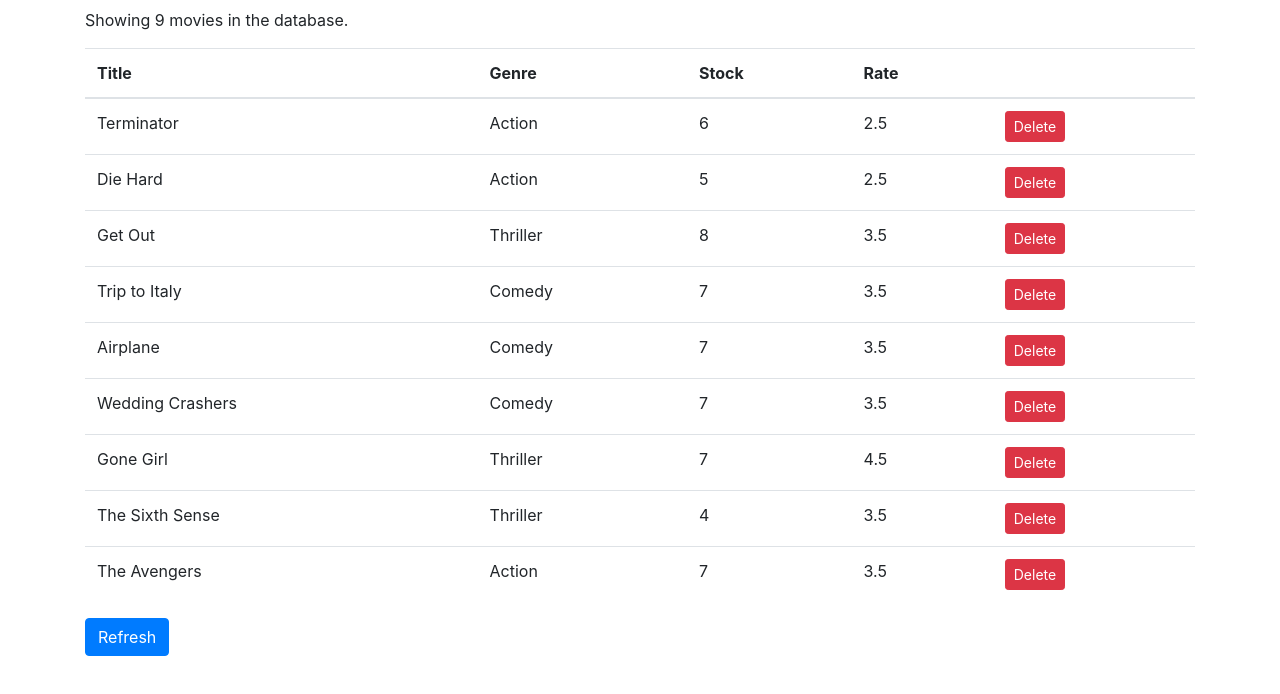
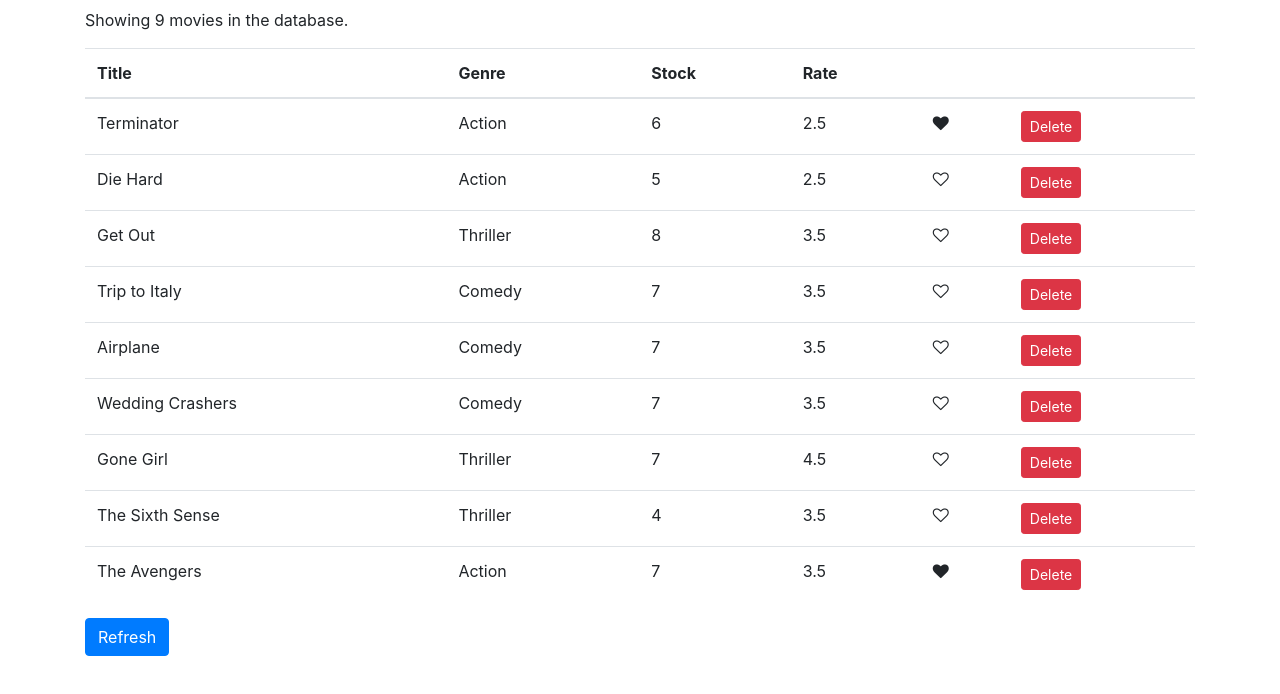
Before and after one commit to andresev/vidly-project, a React (Create React App) app: page / in a window 1280 px wide. Shown: the top 694 px of the page. Built offline with nearby package versions, Linux system fonts and the light colour scheme.

Commit message:
vidly working with like toggle button and services

```diff
--- a/src/App.js
+++ b/src/App.js
@@ -1,7 +1,7 @@
 import React, { Component } from 'react';
 
 import './App.css';
-import Movies from './Movies/Movies';
+import Movies from './components/Movies';
 
 function App() {
   return (
--- a/src/Movies/Movies.jsx
+++ b/src/components/Movies.jsx
@@ -1,5 +1,6 @@
 import React, { Component } from "react";
 import { getMovies } from "../services/fakeMovieService";
+import Like from "./common/Like";
 
 class Movies extends Component {
   state = {
@@ -17,6 +18,14 @@
     console.log(getMovies());
 
     this.setState({ movies: getMovies() });
+  };
+
+  handleLike = (movie) => {
+    const movies = [...this.state.movies];
+    const index = movies.indexOf(movie);
+    movies[index] = { ...movies[index] };
+    movies[index].liked = !movies[index].liked;
+    this.setState({ movies });
   };
 
   render() {
@@ -46,6 +55,7 @@
               <th>Stock</th>
               <th>Rate</th>
               <th></th>
+              <th></th>
             </tr>
           </thead>
           <tbody>
@@ -55,6 +65,12 @@
                 <td>{movie.genre.name}</td>
                 <td>{movie.numberInStock}</td>
                 <td>{movie.dailyRentalRate}</td>
+                <td>
+                  <Like
+                    liked={movie.liked}
+                    likeClicked={() => this.handleLike(movie)}
+                  />
+                </td>
                 <td>
                   <button
                     onClick={() => this.handleDelete(movie)}
@@ -71,7 +87,7 @@
         <button
           onClick={this.handleRefresh}
           type="button"
-          class="btn btn-primary"
+          className="btn btn-primary"
         >
           Refresh
         </button>
--- /dev/null
+++ b/src/components/common/Like.jsx
@@ -0,0 +1,21 @@
+import React, { Component } from "react";
+
+// Input: liked boolean
+//Output:
+
+class Like extends Component {
+  render() {
+    let classes = "fa fa-heart";
+    if (!this.props.liked) classes += "-o";
+    return (
+      <i
+        onClick={this.props.likeClicked}
+        style={{ cursor: "pointer" }}
+        className={classes}
+        aria-hidden="true"
+      ></i>
+    );
+  }
+}
+
+export default Like;
--- a/src/services/fakeMovieService.js
+++ b/src/services/fakeMovieService.js
@@ -7,63 +7,72 @@
     genre: { _id: "5b21ca3eeb7f6fbccd471818", name: "Action" },
     numberInStock: 6,
     dailyRentalRate: 2.5,
-    publishDate: "2018-01-03T19:04:28.809Z"
+    publishDate: "2018-01-03T19:04:28.809Z",
+    liked: true,
   },
   {
     _id: "5b21ca3eeb7f6fbccd471816",
     title: "Die Hard",
     genre: { _id: "5b21ca3eeb7f6fbccd471818", name: "Action" },
     numberInStock: 5,
-    dailyRentalRate: 2.5
+    dailyRentalRate: 2.5,
+    liked: false,
   },
   {
     _id: "5b21ca3eeb7f6fbccd471817",
     title: "Get Out",
     genre: { _id: "5b21ca3eeb7f6fbccd471820", name: "Thriller" },
     numberInStock: 8,
-    dailyRentalRate: 3.5
+    dailyRentalRate: 3.5,
+    liked: false,
   },
   {
     _id: "5b21ca3eeb7f6fbccd471819",
     title: "Trip to Italy",
     genre: { _id: "5b21ca3eeb7f6fbccd471814", name: "Comedy" },
     numberInStock: 7,
-    dailyRentalRate: 3.5
+    dailyRentalRate: 3.5,
+    liked: false,
   },
   {
     _id: "5b21ca3eeb7f6fbccd47181a",
     title: "Airplane",
     genre: { _id: "5b21ca3eeb7f6fbccd471814", name: "Comedy" },
     numberInStock: 7,
-    dailyRentalRate: 3.5
+    dailyRentalRate: 3.5,
+    liked: false,
   },
   {
     _id: "5b21ca3eeb7f6fbccd47181b",
     title: "Wedding Crashers",
     genre: { _id: "5b21ca3eeb7f6fbccd471814", name: "Comedy" },
     numberInStock: 7,
-    dailyRentalRate: 3.5
+    dailyRentalRate: 3.5,
+    liked: false,
   },
   {
     _id: "5b21ca3eeb7f6fbccd47181e",
     title: "Gone Girl",
     genre: { _id: "5b21ca3eeb7f6fbccd471820", name: "Thriller" },
     numberInStock: 7,
-    dailyRentalRate: 4.5
+    dailyRentalRate: 4.5,
+    liked: false,
   },
   {
     _id: "5b21ca3eeb7f6fbccd47181f",
     title: "The Sixth Sense",
     genre: { _id: "5b21ca3eeb7f6fbccd471820", name: "Thriller" },
     numberInStock: 4,
-    dailyRentalRate: 3.5
+    dailyRentalRate: 3.5,
+    liked: false,
   },
   {
     _id: "5b21ca3eeb7f6fbccd471821",
     title: "The Avengers",
     genre: { _id: "5b21ca3eeb7f6fbccd471818", name: "Action" },
     numberInStock: 7,
-    dailyRentalRate: 3.5
+    dailyRentalRate: 3.5,
+    liked: true,
   }
 ];
 
```
